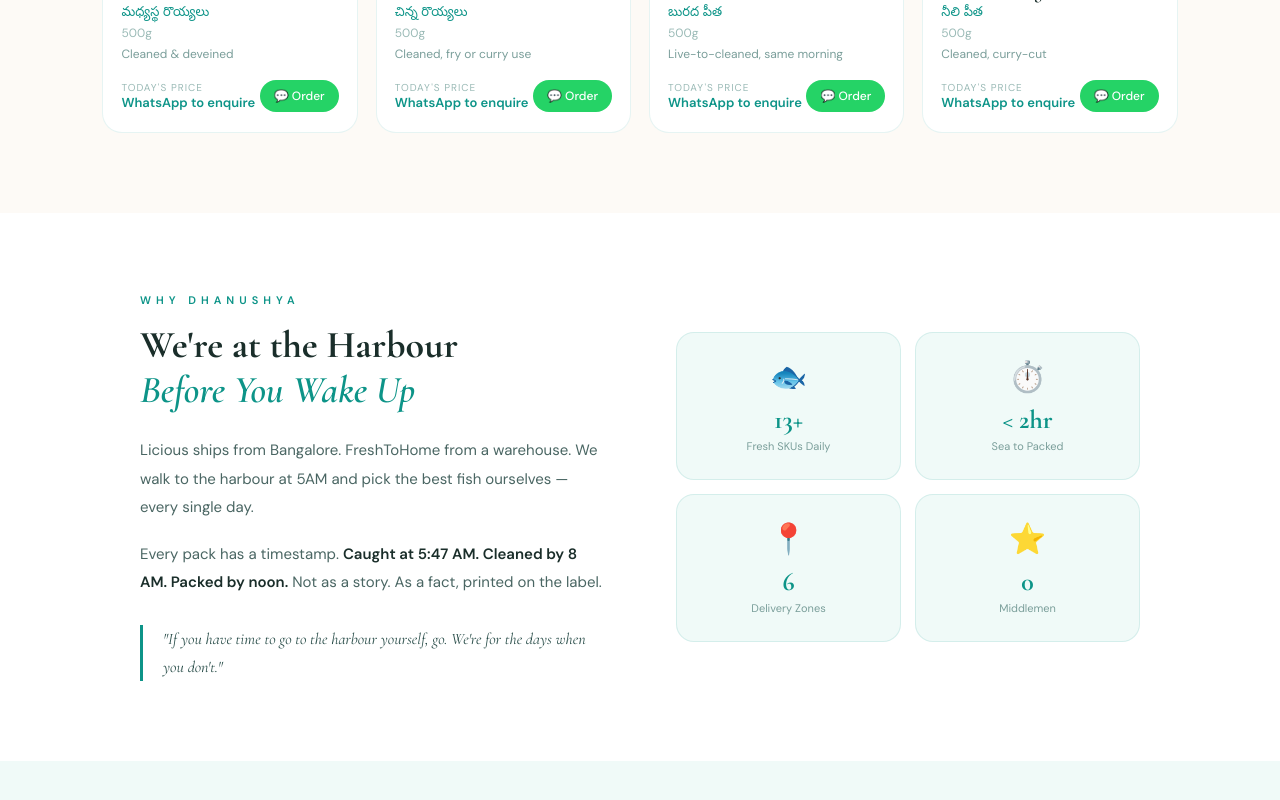
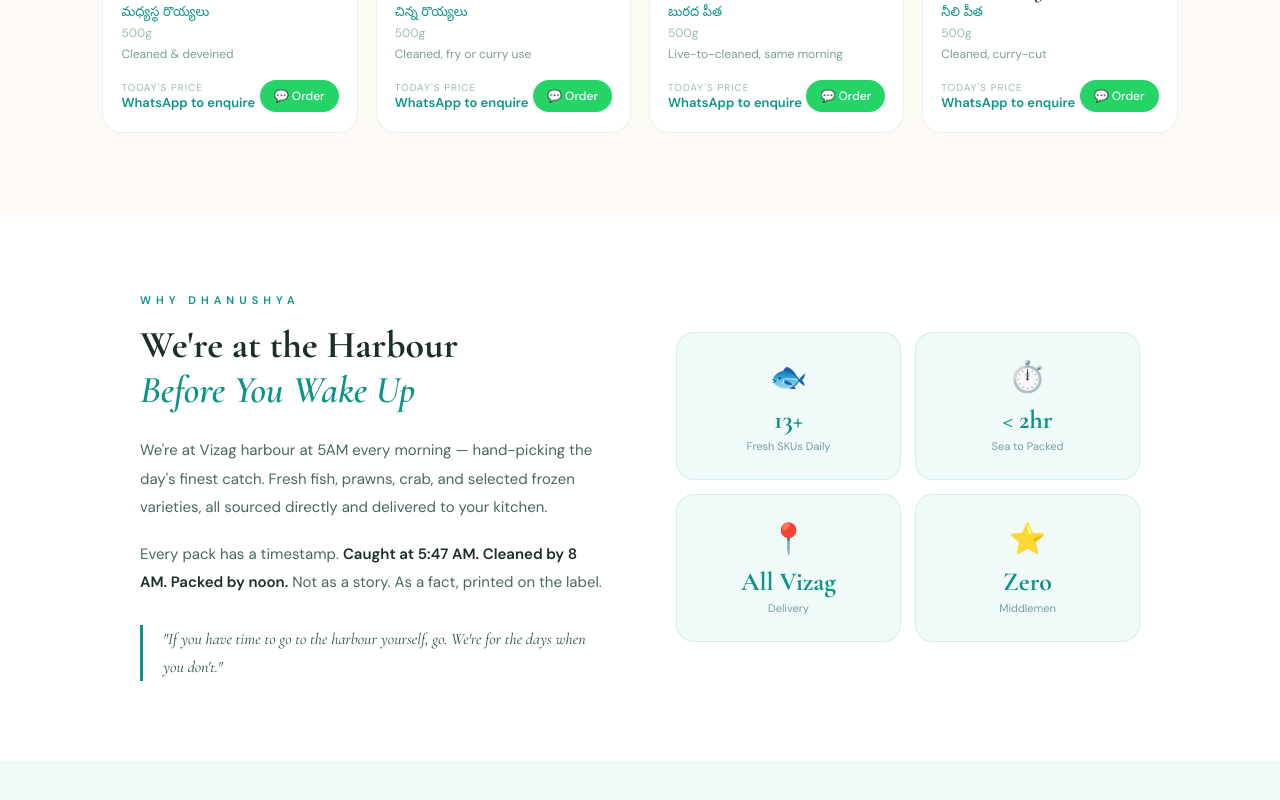
Before and after one commit to vamsi-trading/dhanushya-seafoods, a React (Vite) app: page / in a window 1280 px wide. Shown: the part 2593-3393 px from the top of the page. Built offline with nearby package versions, Linux system fonts and the light colour scheme.

Commit message:
Update App.jsx

```diff
--- a/src/App.jsx
+++ b/src/App.jsx
@@ -1,20 +1,20 @@
 import { useState, useEffect } from "react";
 
-const WHATSAPP = "919949682097";
+const WHATSAPP = "919999999999";
 
 const products = [
-  { id:1,  name:"Seer Fish (Vanjaram)",  telugu:"వంజరం చేప",   weight:"500g", tag:"Bestseller",  cat:"Fresh Fish",    img:"https://i.ibb.co/bj5DnHKr/Seer-Fish-Vanjaram.png",   desc:"Cleaned & cut, pulusu-ready" },
-  { id:3,  name:"Pomfret (Whole)",       telugu:"చందవ చేప",    weight:"500g", tag:"Premium",     cat:"Fresh Fish",    img:"https://i.ibb.co/pvtdsry2/Pomfret-Whole.png",        desc:"Tawa-ready, slit & cleaned" },
-  { id:18, name:"Konam Fish (Barracuda)",telugu:"కోనం చేప",    weight:"500g", tag:"Fresh Today", cat:"Fresh Fish",    img:"https://i.ibb.co/N6HRm9q9/Konam-fish.png",           desc:"Firm flesh, fry or curry cut" },
-  { id:15, name:"Tuna",                  telugu:"తూన చేప",     weight:"500g", tag:"",            cat:"Fresh Fish",    img:"https://i.ibb.co/DHYTFGDC/Tuna.png",                 desc:"Steak-cut, grill or curry" },
-  { id:16, name:"Silver Pomfret",        telugu:"వెండి చందవ",  weight:"500g", tag:"Premium",     cat:"Fresh Fish",    img:"https://i.ibb.co/NdJ4ggK7/Silver-Pomfret.png",       desc:"Whole cleaned, tawa-ready" },
-  { id:17, name:"Lobster",               telugu:"లాబ్స్టర్",   weight:"500g", tag:"🔥 Special",  cat:"Fresh Fish",    img:"https://i.ibb.co/qFC3MczJ/Lobster.png",              desc:"Fresh, whole — pre-order advised" },
-  { id:8,  name:"Squid (Cleaned)",       telugu:"కుండ చేప",    weight:"300g", tag:"",            cat:"Prawns & Crab", img:"https://i.ibb.co/bgh1NW7v/Squid-Cleaned.png",        desc:"Cleaned, ring-cut, fry-ready" },
-  { id:9,  name:"Tiger Prawns",          telugu:"పెద్ద రొయ్యలు",weight:"500g", tag:"Premium",   cat:"Prawns & Crab", img:"https://i.ibb.co/3ms6KB7P/Tiger-Prawns.png",          desc:"Fresh, large, deveined" },
-  { id:10, name:"Medium Prawns",         telugu:"మధ్యస్థ రొయ్యలు",weight:"500g", tag:"",        cat:"Prawns & Crab", img:"https://i.ibb.co/gknnDbV/Medium-Prawns.png",          desc:"Cleaned & deveined" },
-  { id:11, name:"Small Prawns",          telugu:"చిన్న రొయ్యలు",weight:"500g", tag:"",          cat:"Prawns & Crab", img:"https://i.ibb.co/GfkRzp6s/small-prawns.png",          desc:"Cleaned, fry or curry use" },
-  { id:12, name:"Mud Crab",              telugu:"బురద పీత",    weight:"500g", tag:"Fresh Today", cat:"Prawns & Crab", img:"https://www.bigbasket.com/media/uploads/p/xxl/40218950_3-fresho-mud-crab-cut-cleaned.jpg", desc:"Live-to-cleaned, same morning" },
-  { id:13, name:"Blue Swimming Crab",    telugu:"నీలి పీత",    weight:"500g", tag:"",            cat:"Prawns & Crab", img:"https://cambaytiger.com/cdn/shop/files/BlueCrab.jpg",  desc:"Cleaned, curry-cut" },
+  { id:1,  name:"Seer Fish (Vanjaram)",  telugu:"వంజరం చేప",      weight:"500g", tag:"Bestseller",  cat:"Fresh Fish",    img:"https://raw.githubusercontent.com/vamsi-trading/dhanushya-seafoods/main/public/seer-fish.png",     desc:"Cleaned & cut, pulusu-ready" },
+  { id:3,  name:"Pomfret (Whole)",       telugu:"చందవ చేప",       weight:"500g", tag:"Premium",     cat:"Fresh Fish",    img:"https://raw.githubusercontent.com/vamsi-trading/dhanushya-seafoods/main/public/pomfret.png",        desc:"Tawa-ready, slit & cleaned" },
+  { id:18, name:"Konam Fish (Barracuda)",telugu:"కోనం చేప",       weight:"500g", tag:"Fresh Today", cat:"Fresh Fish",    img:"https://raw.githubusercontent.com/vamsi-trading/dhanushya-seafoods/main/public/konam-fish.png",    desc:"Firm flesh, fry or curry cut" },
+  { id:15, name:"Tuna",                  telugu:"తూన చేప",        weight:"500g", tag:"",            cat:"Fresh Fish",    img:"https://raw.githubusercontent.com/vamsi-trading/dhanushya-seafoods/main/public/tuna.png",           desc:"Steak-cut, grill or curry" },
+  { id:16, name:"Silver Pomfret",        telugu:"వెండి చందవ",     weight:"500g", tag:"Premium",     cat:"Fresh Fish",    img:"https://raw.githubusercontent.com/vamsi-trading/dhanushya-seafoods/main/public/silver-pomfret.png", desc:"Whole cleaned, tawa-ready" },
+  { id:17, name:"Lobster",               telugu:"లాబ్స్టర్",      weight:"500g", tag:"🔥 Special",  cat:"Fresh Fish",    img:"https://raw.githubusercontent.com/vamsi-trading/dhanushya-seafoods/main/public/lobster.png",        desc:"Fresh, whole — pre-order advised" },
+  { id:8,  name:"Squid (Cleaned)",       telugu:"కుండ చేప",       weight:"300g", tag:"",            cat:"Prawns & Crab", img:"https://raw.githubusercontent.com/vamsi-trading/dhanushya-seafoods/main/public/squid.png",          desc:"Cleaned, ring-cut, fry-ready" },
+  { id:9,  name:"Tiger Prawns",          telugu:"పెద్ద రొయ్యలు",  weight:"500g", tag:"Premium",     cat:"Prawns & Crab", img:"https://raw.githubusercontent.com/vamsi-trading/dhanushya-seafoods/main/public/tiger-prawns.png",   desc:"Fresh, large, deveined" },
+  { id:10, name:"Medium Prawns",         telugu:"మధ్యస్థ రొయ్యలు",weight:"500g", tag:"",            cat:"Prawns & Crab", img:"https://raw.githubusercontent.com/vamsi-trading/dhanushya-seafoods/main/public/medium-prawns.png",  desc:"Cleaned & deveined" },
+  { id:11, name:"Small Prawns",          telugu:"చిన్న రొయ్యలు",  weight:"500g", tag:"",            cat:"Prawns & Crab", img:"https://raw.githubusercontent.com/vamsi-trading/dhanushya-seafoods/main/public/small-prawns.png",   desc:"Cleaned, fry or curry use" },
+  { id:12, name:"Mud Crab",              telugu:"బురద పీత",       weight:"500g", tag:"Fresh Today", cat:"Prawns & Crab", img:"https://raw.githubusercontent.com/vamsi-trading/dhanushya-seafoods/main/public/mud-crab.png",       desc:"Live-to-cleaned, same morning" },
+  { id:13, name:"Blue Swimming Crab",    telugu:"నీలి పీత",       weight:"500g", tag:"",            cat:"Prawns & Crab", img:"https://raw.githubusercontent.com/vamsi-trading/dhanushya-seafoods/main/public/blue-crab.png",      desc:"Cleaned, curry-cut" },
 ];
 
 const cats = ["All", "Fresh Fish", "Prawns & Crab"];
@@ -356,7 +356,7 @@
               We're at the Harbour<br/><em style={{color:"#0D9488"}}>Before You Wake Up</em>
             </h2>
             <p className="sans" style={{fontSize:15,color:"#4A6663",lineHeight:1.9,marginBottom:18}}>
-              Licious ships from Bangalore. FreshToHome from a warehouse. We walk to the harbour at 5AM and pick the best fish ourselves — every single day.
+              We're at Vizag harbour at 5AM every morning — hand-picking the day's finest catch. Fresh fish, prawns, crab, and selected frozen varieties, all sourced directly and delivered to your kitchen.
             </p>
             <p className="sans" style={{fontSize:15,color:"#4A6663",lineHeight:1.9,marginBottom:28}}>
               Every pack has a timestamp. <strong style={{color:"#1A2E2A"}}>Caught at 5:47 AM. Cleaned by 8 AM. Packed by noon.</strong> Not as a story. As a fact, printed on the label.
@@ -367,7 +367,7 @@
           </div>
           <div {...reveal("story-r",200)}>
             <div style={{display:"grid",gridTemplateColumns:"1fr 1fr",gap:14}}>
-              {[["🐟","13+","Fresh SKUs Daily"],["⏱️","< 2hr","Sea to Packed"],["📍","6","Delivery Zones"],["⭐","0","Middlemen"]].map(([ico,n,l])=>(
+              {[["🐟","13+","Fresh SKUs Daily"],["⏱️","< 2hr","Sea to Packed"],["📍","All Vizag","Delivery"],["⭐","Zero","Middlemen"]].map(([ico,n,l])=>(
                 <div key={l} style={{background:"#F0FAF8",border:"1px solid rgba(13,148,136,0.12)",borderRadius:18,padding:"26px 18px",textAlign:"center"}}>
                   <div style={{fontSize:30,marginBottom:8}}>{ico}</div>
                   <div style={{fontSize:26,fontWeight:700,color:"#0D9488"}}>{n}</div>
```
